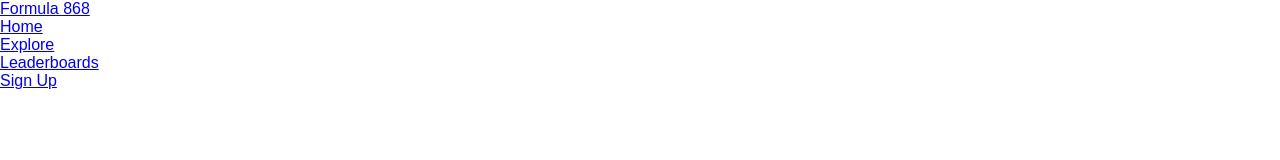
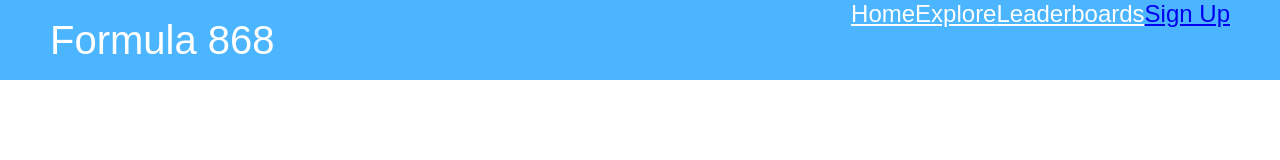
Before and after one commit to joshua-noel/Formula-868, a plain HTML site: page index.html in a window 1280 px wide. Drawn offline with Linux system fonts and the light colour scheme; a web font is replaced by a local one.

Commit message:
Update styles.css
Working on Navbar

```diff
--- a/styles.css
+++ b/styles.css
@@ -4,3 +4,50 @@
     padding: 0;
     font-family: 'Gemunu Libre', sans-serif;
 }
+
+/* NAVBAR */
+.navbar {
+    background: #4cb5ff;
+    height: 80px;
+    display: flex;
+    justify-content: center;
+    align-items: center;
+    font-size: 1.5rem;
+    position: sticky;
+    top: 0;
+    z-index: 999;
+}
+
+.navbarContainer {
+    display: flex;
+    justify-content: space-between;
+    height: 80px;
+    width: 100%;
+    max-width: 1300px;
+    margin: 0 auto;
+    padding: 0 50px;
+}
+
+#navbarLogo {
+    color: #fff;
+    display: flex;
+    align-items: center;
+    cursor: pointer;
+    text-decoration: none;
+    font-size: 2.5rem;
+}
+
+.navbarMenu {
+    display: flex;
+    align-items: center;
+    list-style: none;
+    text-align: center;
+}
+
+.navbarItem {
+    height: 80px;
+}
+
+.navbarLinks {
+    color: #FFF;
+}
```
